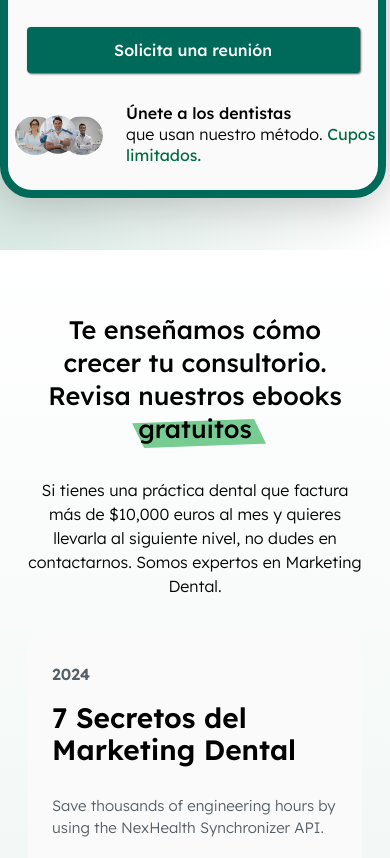
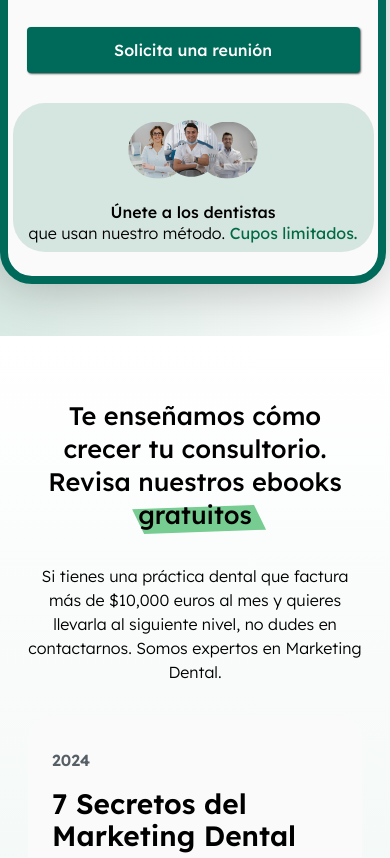
Before and after one commit to p1luso/hackDental, a React (Vite) app: page / in a window 390 px wide. Shown: the part 2267-3125 px from the top of the page. Built offline with nearby package versions, Linux system fonts and the light colour scheme.

Commit message:
fix: added medicsCard Mobile --> TODO Remake medicsCard compt

```diff
--- a/src/components/atoms/Text/Text.jsx
+++ b/src/components/atoms/Text/Text.jsx
@@ -7,24 +7,24 @@ const Text = ({
   children,
   size = "md",
   textAlign = "start",
+  textAlignMobile = "",   // New prop for mobile text alignment
   fontFamily = "font-primary",
   fontSize = "",          // Desktop font size (inline style)
   fontSizeMobile = "",    // Mobile font size (via media query)
   s = {},
   ...otherProps
 }) => {
-  // Genera clase única para el fontSizeMobile (para evitar colisiones)
-  const classNameMobile = fontSizeMobile
-    ? `custom-font-size-${fontSizeMobile.replace(".", "-").replace("rem", "")}`
-    : "";
+  // Genera clase única para el fontSizeMobile y textAlignMobile (para evitar colisiones)
+  const classNameMobile = `custom-style-${fontSizeMobile?.replace(".", "-").replace("rem", "")}-${textAlignMobile}`;
 
-  // Inyecta la media query para mobile si está definido fontSizeMobile
-  const mobileFontStyle = fontSizeMobile ? (
+  // Inyecta la media query para mobile si está definido fontSizeMobile o textAlignMobile
+  const mobileStyle = (fontSizeMobile || textAlignMobile) ? (
     <style>
       {`
         @media screen and (max-width: 768px) {
           .${classNameMobile} {
-            font-size: ${fontSizeMobile} !important;
+            ${fontSizeMobile ? `font-size: ${fontSizeMobile} !important;` : ''}
+            ${textAlignMobile ? `text-align: ${textAlignMobile} !important;` : ''}
           }
         }
       `}
@@ -32,9 +32,7 @@ const Text = ({
   ) : null;
 
   // Define las clases comunes
-  const commonClasses = `${styles[color]} ${styles[bold]} ${styles[fontFamily]} ${
-    fontSizeMobile ? classNameMobile : ""
-  }`;
+  const commonClasses = `${styles[color]} ${styles[bold]} ${styles[fontFamily]} ${classNameMobile}`;
 
   // Renderiza según el tipo
   if (
@@ -46,7 +44,7 @@ const Text = ({
   ) {
     return (
       <>
-        {mobileFontStyle}
+        {mobileStyle}
         <h1
           className={`${styles[type]} ${commonClasses}`}
           style={{ textAlign, fontSize, ...s }}
@@ -59,7 +57,7 @@ const Text = ({
   } else if (type === "subtitle") {
     return (
       <>
-        {mobileFontStyle}
+        {mobileStyle}
         <h3
           className={`${styles.subtitle} ${commonClasses}`}
           style={{ textAlign, fontSize, ...s }}
@@ -73,7 +71,7 @@ const Text = ({
 
   return (
     <>
-      {mobileFontStyle}
+      {mobileStyle}
       <p
         className={`${styles.text} ${styles[size]} ${commonClasses}`}
         style={{ textAlign, fontSize, ...s }}
--- a/src/pages/LandingPage/LandingPage.jsx
+++ b/src/pages/LandingPage/LandingPage.jsx
@@ -482,10 +482,10 @@ algunas palabras sobre ti y tu negocio.
             <div className={styles.spainLocation_footer__card}>
                 <img src={Medicos} className={styles.spainLocation_footer__img} />
                 <div className={styles.footer__desc}>
-                  <Text s={{ color: "black", lineHeight: "1.33" }}>
+                  <Text textAlignMobile="center" s={{ color: "black", lineHeight: "1.33" }}>
                     Únete a los dentistas
                   </Text>
-                  <Text
+                  <Text textAlignMobile="center"
                     bold="font-light"
                     s={{ color: "black", lineHeight: "1.33" }}
                   >
--- a/src/pages/LandingPage/styles.module.css
+++ b/src/pages/LandingPage/styles.module.css
@@ -1096,6 +1096,8 @@ body:has(.popupContainer.show) {
     flex-direction: column;
     margin: 0;
   }
+
+
   .whoAreWe__contents {
     width: 100%;
   }
@@ -1185,6 +1187,28 @@ body:has(.popupContainer.show) {
     gap: 16px;
     width: 90%;
   }
+
+  .spainLocation_footer__card{
+    display: flex;
+    background-color: var(--primary-transparent);
+    border-radius: 32px;
+    width: fit-content;
+    padding: 8px 16px;
+    gap: 16px;
+    align-items: center;
+    flex-direction: column;
+    justify-content: center;
+    text-align: center;
+  }
+
+  .spainLocation_footer__img{
+    width: 150px;
+  }
+
+  .footer__desc{
+    text-align: center;
+  }
+
   .spainLocation__btn {
     width: 100%;
     margin-top: 12px;
@@ -1293,6 +1317,17 @@ body:has(.popupContainer.show) {
     background-color: var(--primary-transparent);
     padding-top: 32px !important;
   }
+
+  .spainLocation_footer__card{
+    display: flex;
+    align-items: center;
+    flex-direction: column;
+    justify-content: center;
+    text-align: center;
+  }
+
+
+
   header::after,
   section::after {
     display: none;
```
